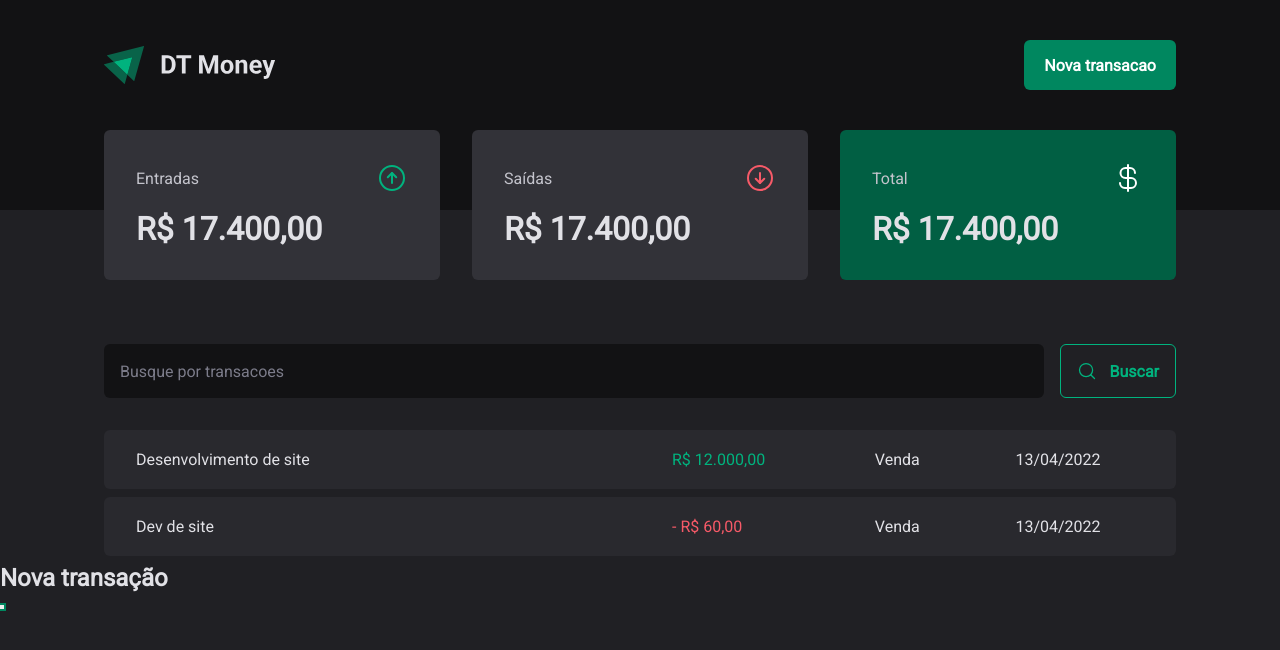
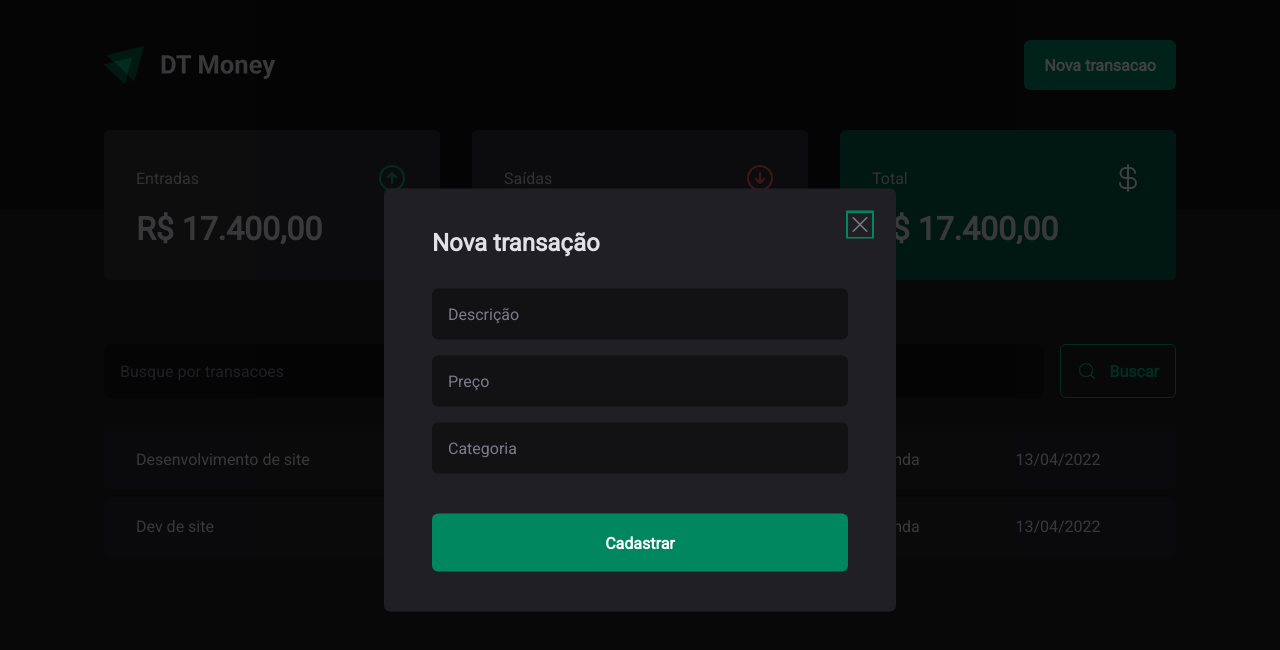
Before and after one commit to Carlos-Castro11/DT-Money, a React (Vite) app: page / in a window 1280 px wide. Both pictures are taken after a click on the button "Nova transacao". Shown: the top 650 px of the page. Built offline with nearby package versions, Linux system fonts and the light colour scheme.

Commit message:
Add modal styles

```diff
--- a/src/components/Header/index.tsx
+++ b/src/components/Header/index.tsx
@@ -1,6 +1,7 @@
 import * as S from './styles';
 import * as Dialog from '@radix-ui/react-dialog';
 import LogoImg from '../../assets/logo.svg';
+import { NewTransactionModal } from '../NewTransactionModal';
 
 export function Header() {
   return (
@@ -13,13 +14,7 @@
             <S.NewTransactionButton>Nova transacao</S.NewTransactionButton>
           </Dialog.Trigger>
 
-          <Dialog.Portal>
-            <Dialog.Overlay />
-            <Dialog.Content>
-              <Dialog.Title>Nova transação</Dialog.Title>
-              <Dialog.Close />
-            </Dialog.Content>
-          </Dialog.Portal>
+          <NewTransactionModal />
         </Dialog.Root>
       </S.HeaderContent>
     </S.HeaderContainer>
--- /dev/null
+++ b/src/components/NewTransactionModal/index.tsx
@@ -0,0 +1,25 @@
+import { X } from 'phosphor-react';
+import * as S from './styles';
+import * as Dialog from '@radix-ui/react-dialog';
+
+export function NewTransactionModal() {
+  return (
+    <Dialog.Portal>
+      <S.Overlay />
+
+      <S.Content>
+        <Dialog.Title>Nova transação</Dialog.Title>
+        <S.CloseButton>
+          <X size={24} />
+        </S.CloseButton>
+        <form>
+          <input type='text' placeholder='Descrição' required />
+          <input type='number' placeholder='Preço' required />
+          <input type='text' placeholder='Categoria' required />
+
+          <button type='submit'>Cadastrar</button>
+        </form>
+      </S.Content>
+    </Dialog.Portal>
+  );
+}
--- /dev/null
+++ b/src/components/NewTransactionModal/styles.ts
@@ -0,0 +1,70 @@
+import styled from 'styled-components';
+import * as Dialog from '@radix-ui/react-dialog';
+
+export const Overlay = styled(Dialog.Overlay)`
+  position: fixed;
+  width: 100vw;
+  height: 100vh;
+  inset: 0;
+  background: rgba(0, 0, 0, 0.75);
+`;
+
+export const Content = styled(Dialog.Content)`
+  min-width: 32rem;
+  border-radius: 6px;
+  padding: 2.5rem 3rem;
+  background: ${(props) => props.theme['gray-800']};
+
+  position: fixed;
+  top: 50%;
+  left: 50%;
+  transform: translate(-50%, -50%);
+
+  form {
+    margin-top: 2rem;
+
+    display: flex;
+    flex-direction: column;
+    gap: 1rem;
+  }
+
+  input {
+    border-radius: 6px;
+    border: 0;
+    background: ${(props) => props.theme['gray-900']};
+    color: ${(props) => props.theme['gray-300']};
+    padding: 1rem;
+
+    &::placeholder {
+      color: ${(props) => props.theme['gray-500']};
+    }
+  }
+
+  button[type='submit'] {
+    height: 58px;
+    border: 0;
+    background: ${(props) => props.theme['green-500']};
+    color: ${(props) => props.theme.white};
+    font-weight: bold;
+    padding: 0 1.25rem;
+    border-radius: 6px;
+    margin-top: 1.5rem;
+    cursor: pointer;
+
+    &:hover {
+      background: ${(props) => props.theme['green-700']};
+      transition: background-color 0.2s;
+    }
+  }
+`;
+
+export const CloseButton = styled(Dialog.Close)`
+  position: absolute;
+  background: transparent;
+  border: 0;
+  top: 1.5rem;
+  right: 1.5rem;
+  line-height: 0;
+  cursor: pointer;
+  color: ${(props) => props.theme['gray-500']};
+`;
```
